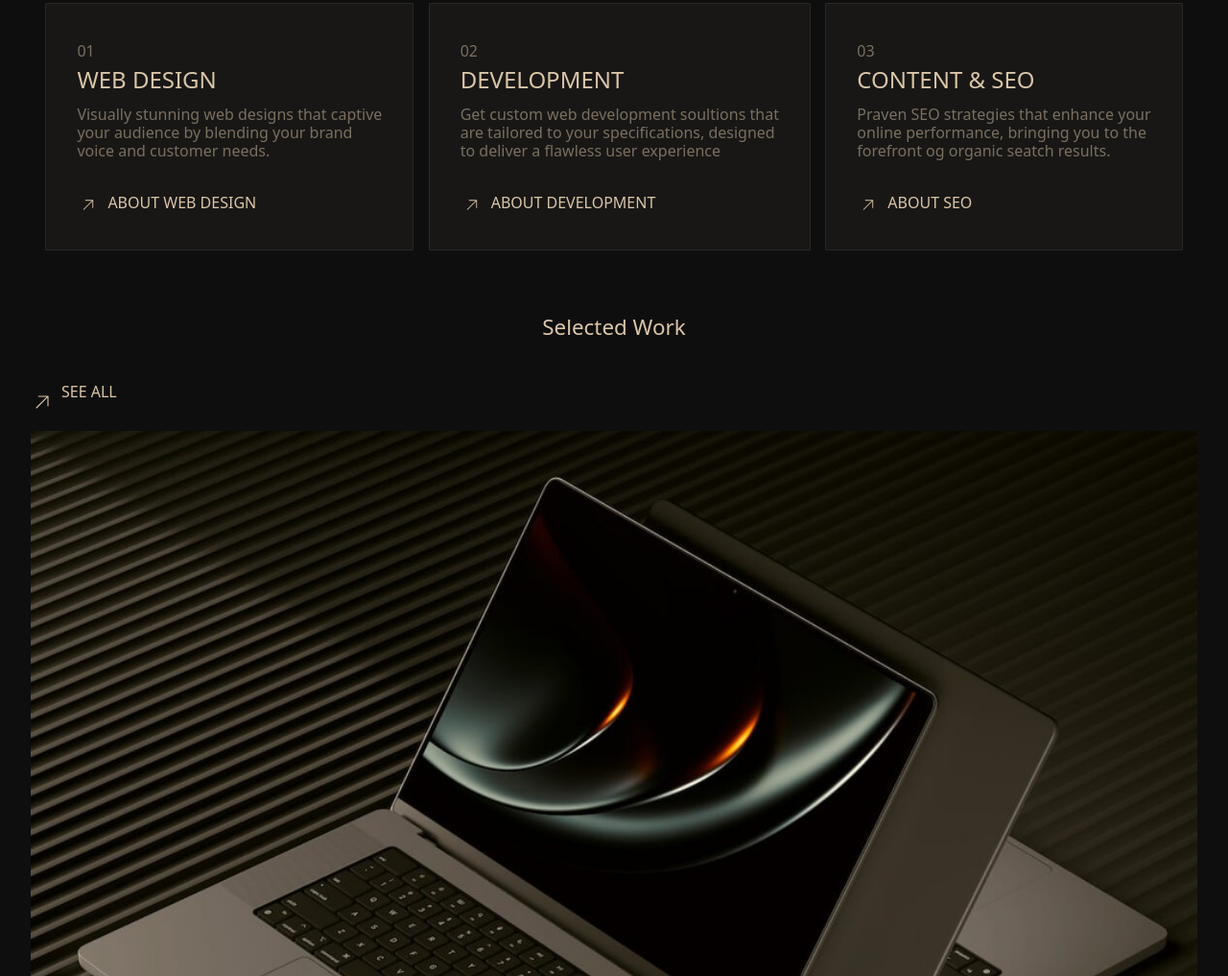
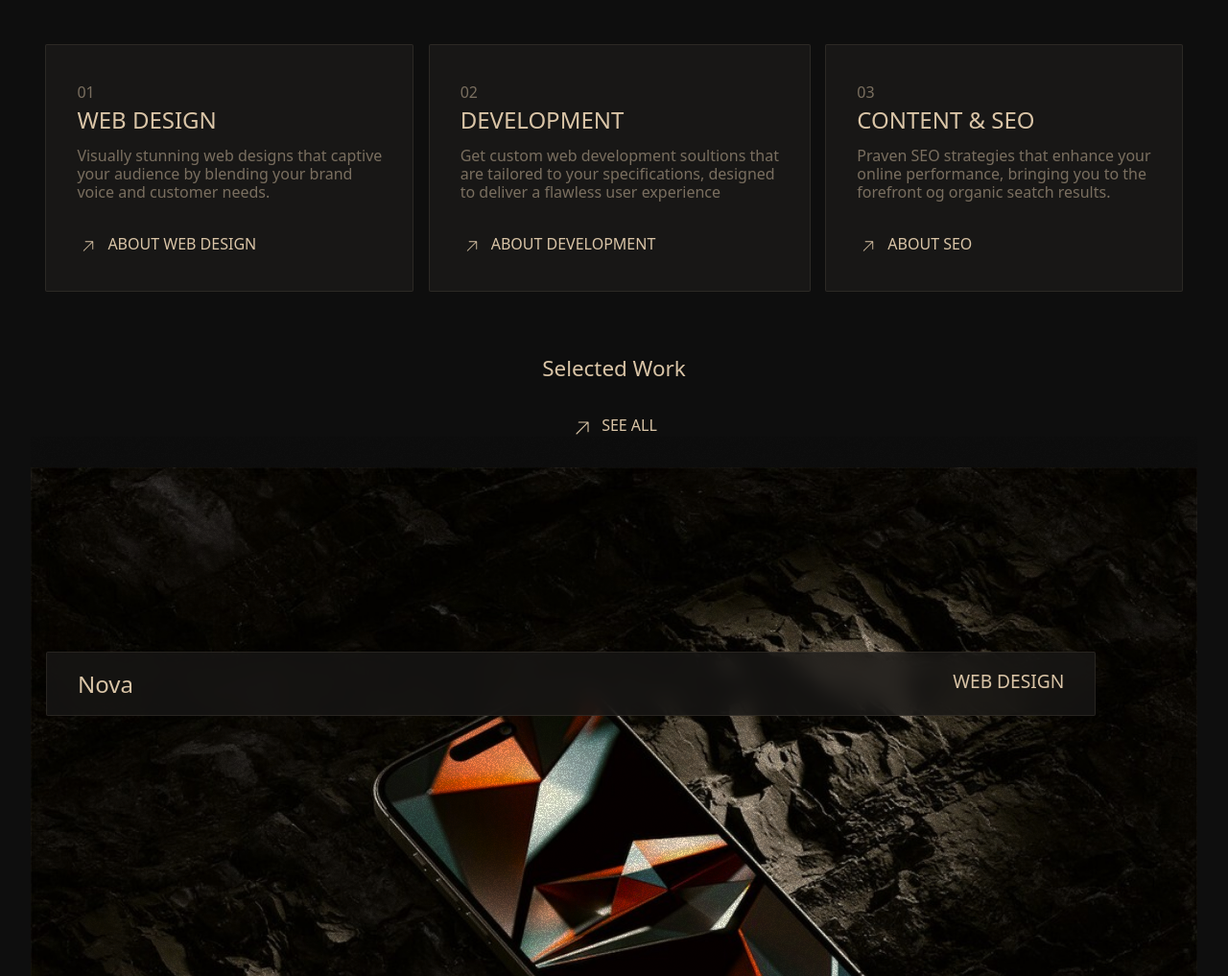
Before and after one commit to venkateshsakaray/Arik-Clone, a plain HTML site: page index.html in a window 1280 px wide. Shown: the part 1143-2160 px from the top of the page at 96% size. Drawn offline with Linux system fonts and the light colour scheme.

Commit message:
view 4 completed for phone

```diff
--- a/index.html
+++ b/index.html
@@ -16,10 +16,11 @@
                 Web Designer
                 <br>
                 <i>& Developer</i>
+            </h1>
             <p>Premium Web Design, Development, and SEO Services to<br>
                 help your business stand out.
             </p>
-            </h1>
+
             <a href="">
                 <img src="./images/download arrow.svg" alt="">
                 <span>MY SERVICES</span>
@@ -80,7 +81,8 @@
                 <P>Visually stunning web designs that captive<br>
                     your audience by blending your brand
                     <br>voice and customer
-                    needs.</P>
+                    needs.
+                </P>
                 <a href="">
                     <img src="./images/right arrow.svg" alt="">
                     <span>ABOUT WEB DESIGN</span>
@@ -119,14 +121,32 @@
                     <img src="./images/right arrow.svg" alt="">
                     <span>SEE ALL</span>
                 </a>
-                    <img src="./images/two laptop.jpg
-                    " alt="">
+                <div class="phone1 card-wrapper">
+                    <img src="./images/phone down.jpg" alt="">
+                      <div class="texture-overlay"></div>
+                    <div class="phone1deatils card-overlay">
+                        <h3>Nova</h3>
+                        <p>WEB DESIGN</p>
+                    </div>
+                </div>
 
-                    <img src="./images/phone down.jpg" alt="">
+                <div class="phone2 card-wrapper">
+                    <img src="./images/phone up.jpg" alt="">
+                      <div class="texture-overlay"></div>
+                    <div class="phone2deatils card-overlay">
+                        <h3>Sonic</h3>
+                        <p>WEB DESIGN</p>
+                    </div>
+                </div>
 
-                    <img src="./images/phone up.jpg" alt="">
-
+                <div class="laptop2 card-wrapper">
                     <img src="./images/laptop.jpg" alt="">
+                      <div class="texture-overlay"></div>
+                    <div class="laptop2deatils card-overlay">
+                        <h3>Solar</h3>
+                        <p>WEB DESIGN</p>
+                    </div>
+                </div>
             </div>
         </section>
     </main>
--- a/style.scss
+++ b/style.scss
@@ -25,7 +25,7 @@ main {
     display: flex;
     flex-direction: column;
     align-items: center;
-    padding: 2rem 4rem;
+    padding: 2rem 1rem;
 
     img {
         width: 85%;
@@ -177,7 +177,8 @@ main {
         a {
             text-decoration: none;
             color: rgb(218, 197, 167);
-            display: inline-flex;
+            display: flex;
+            justify-content: center;
             align-items: center;
             gap: 8px;
             padding-top: 2rem;
@@ -192,7 +193,53 @@ main {
         img {
             object-fit: cover;
             width: 100%;
-            margin-top: 1rem;
+            padding-top: 2rem;
+
+        }
+
+        .card-wrapper {
+            position: relative;
+            overflow: hidden;
+
+            .texture-overlay {
+                position: absolute;
+                top: 0;
+                left: 0;
+                width: 100%;
+                height: 100%;
+                background-image: url('./images/texture.png');
+                background-repeat: repeat;
+                opacity: 0.2;
+                /* Adjust visibility */
+                mix-blend-mode: multiply;
+                /* Blends texture with image */
+                pointer-events: none;
+                /* Allows clicking through to the image */
+            }
+
+            h3 {
+                font-weight: 300;
+                font-size: 1.5rem;
+            }
+
+            p {
+                font-size: 1.2rem;
+                font-weight: 400;
+            }
+
+            .card-overlay {
+                display: flex;
+                justify-content: space-between;
+                padding: 1rem 2rem;
+                background-color: rgba(24, 23, 22, 0.8);
+                backdrop-filter: blur(10px);
+                border-radius: 2px;
+                border: 1px solid rgba(218, 197, 167, 0.1);
+                position: absolute;
+                top: 14rem;
+                left: 1rem;
+                width: 90%;
+            }
         }
     }
 
```
Also changed, not shown: images/texture.png (added), style.css, 1 other file. Lines whose indentation alone changed are shown as unchanged.
